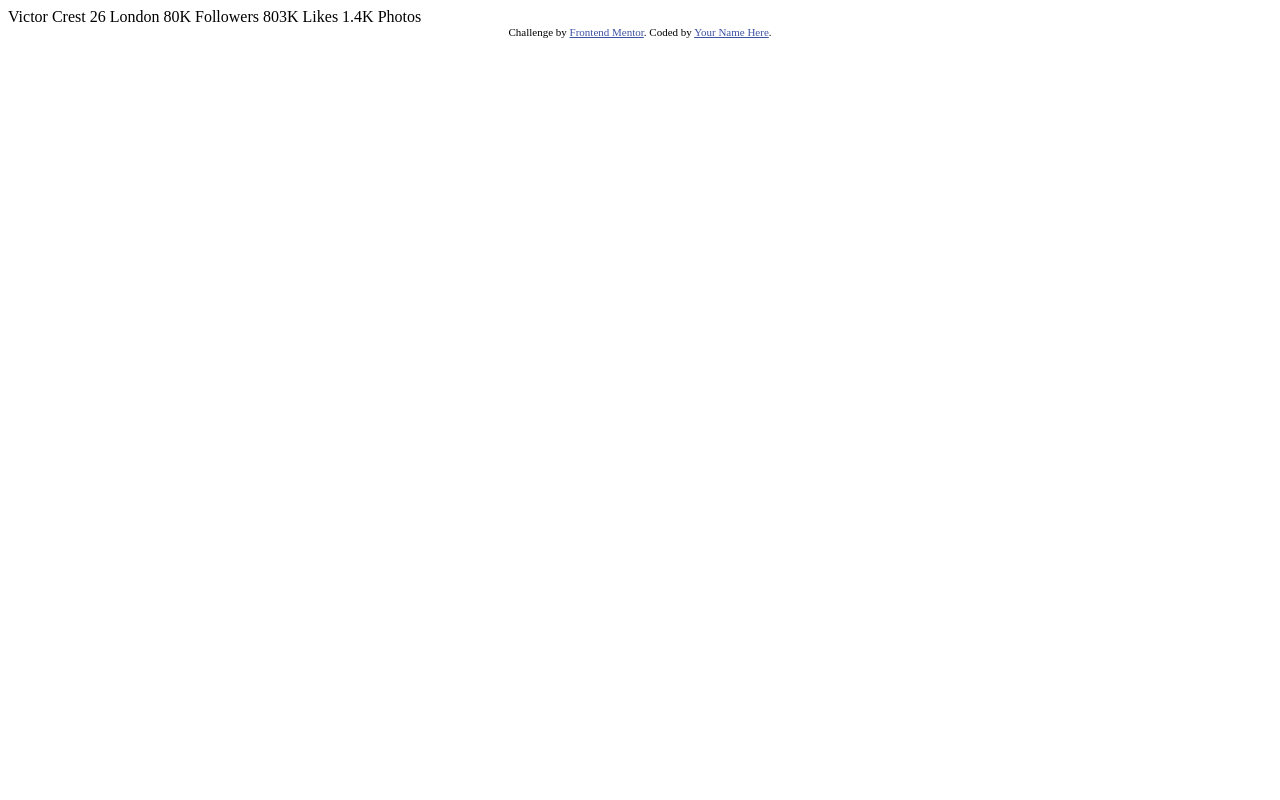
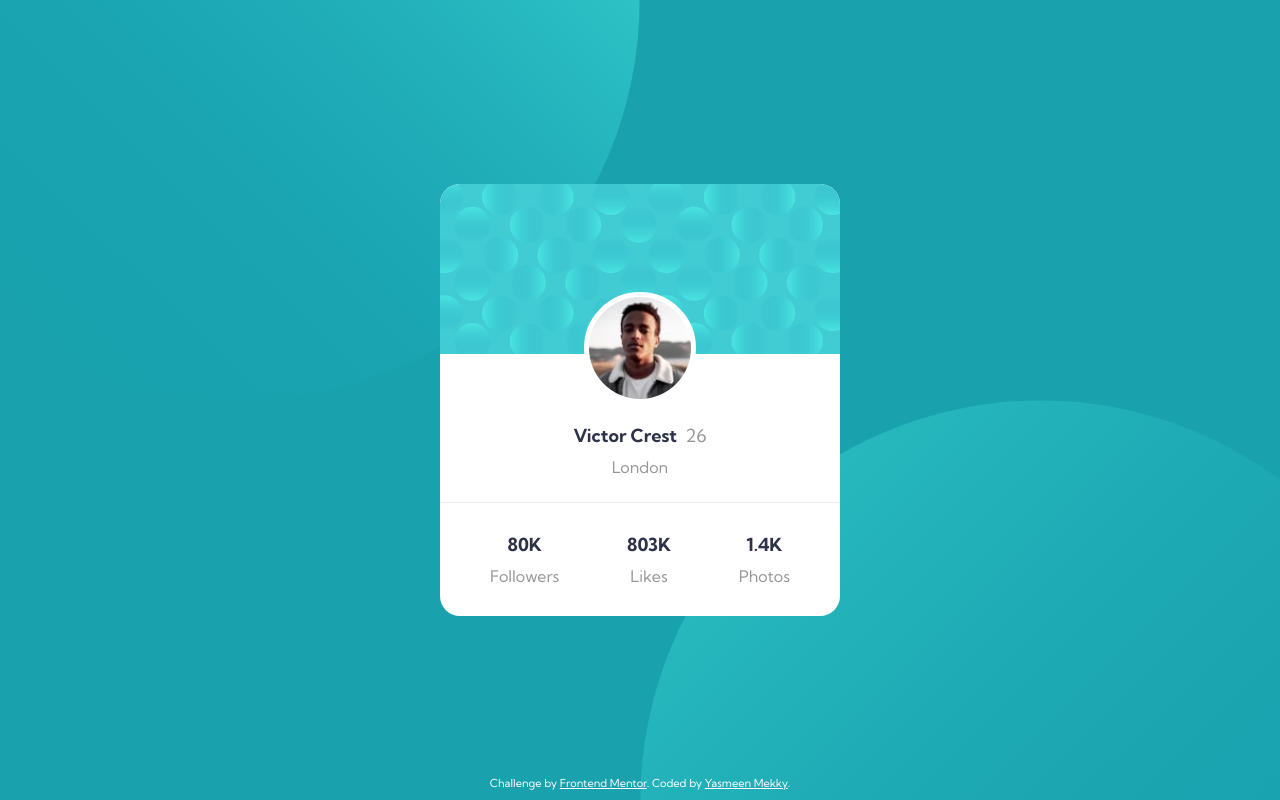
Before and after one commit to ymekky/profile-card-component, a plain HTML site: page index.html in a window 1280 px wide. Drawn offline with Linux system fonts and the light colour scheme.

Commit message:
Completed Profile Card Component

```diff
--- /dev/null
+++ b/index.css
@@ -0,0 +1,108 @@
+@import url('https://fonts.googleapis.com/css2?family=Kumbh+Sans:wght@400;700&display=swap');
+
+* {
+    font-family: 'Kumbh Sans', sans-serif;
+    color: hsl(0, 0%, 59%);
+}
+
+html, body {
+    height: 100%;
+    margin: 0px 0px;
+}
+
+.attribution {
+    font-size: 11px;
+    text-align: center;
+    position: fixed;
+    bottom: 10px;
+    color: white;
+}
+.attribution a {
+    color: white;
+}
+
+.main-background {
+    height: 100%;
+    background-color: hsl(185, 75%, 39%);
+    position: relative;
+    display: flex;
+    align-items: center;
+    justify-content: space-around;
+    overflow: hidden;
+}
+
+.bg-pattern {
+    position: absolute;
+    height: 100%;
+}
+.bg-pattern-top {
+    bottom: 50%;
+    right: 50%;
+}
+
+.bg-pattern-bottom {
+    top: 50%;
+    left: 50%;
+}
+
+.profile-card {
+    position:absolute;
+    height: auto;
+    max-height: 100%;
+    width: 25em;
+    max-width: 90%;
+    background-color: white;
+    border-radius: 20px;
+}
+
+.profile-card-header {
+    background-image: url(./images/bg-pattern-card.svg);
+    background-size: cover;
+    height: 170px;
+    position: relative;
+    display: flex;
+    justify-content: center;
+    border-top-left-radius: 20px;
+    border-top-right-radius: 20px;
+}
+
+.profile-pic {
+    position: absolute;
+    height: 60%;
+    bottom: -50px;
+    border-radius: 50%;
+    border: 5px solid white;
+    background-color: white;
+}
+
+.name {
+    display: block;
+    margin-top: 70px;
+    padding-bottom: 25px;
+    margin-bottom: 30px;
+    border-bottom: thin solid hsla(0, 0%, 59%, 0.2);
+    text-align: center;
+}
+
+.row {
+    margin-left: 50px;
+    margin-right: 50px;
+    padding-bottom: 30px;
+    display: flex;
+    justify-content: space-between;
+}
+
+.col {
+    text-align: center;
+}
+
+.large {
+    font-size: 18px;
+    display: block;
+    margin-bottom: 10px;
+}
+
+.bold {
+    font-weight: 700;
+    color: hsl(229, 23%, 23%);
+}
--- a/index.html
+++ b/index.html
@@ -5,31 +5,58 @@
   <meta name="viewport" content="width=device-width, initial-scale=1.0"> <!-- displays site properly based on user's device -->
 
   <link rel="icon" type="image/png" sizes="32x32" href="./images/favicon-32x32.png">
-
+  <link rel="stylesheet" href="index.css">
   <title>Frontend Mentor | Profile card component</title>
 
-  <!-- Feel free to remove these styles or customise in your own stylesheet 👍 -->
-  <style>
-    .attribution { font-size: 11px; text-align: center; }
-    .attribution a { color: hsl(228, 45%, 44%); }
-  </style>
 </head>
 <body>
-  Victor Crest
-  26
+  <div class="main-background">
+    <img src="./images/bg-pattern-top.svg" class="bg-pattern bg-pattern-top">
+    <img src="./images/bg-pattern-bottom.svg" class="bg-pattern bg-pattern-bottom">
+
+    <div class="profile-card">
+      <div class="profile-card-header">
+        <img class="profile-pic" src="images/image-victor.jpg">
+      </div>
+
+      <div class="name">
+      <span class="large">
+        <span class="bold">Victor Crest</span>
+        &nbsp;26
+      </span>
       London
+      </div>
 
+      <div class="row">
+        <span class="col">
+          <span class="large bold">
           80K
+          </span>
           Followers
+        </span>
 
+      <span class="col">
+        <span class="large bold">
         803K
+        </span>
         Likes
+      </span>
 
+      <span class="col">
+        <span class="large bold">
         1.4K
+        </span>
         Photos
+      </span>
+
+      </div>
+    </div>
+
     <div class="attribution">
       Challenge by <a href="https://www.frontendmentor.io?ref=challenge" target="_blank">Frontend Mentor</a>.
-    Coded by <a href="#">Your Name Here</a>.
+      Coded by <a href="#">Yasmeen Mekky</a>.
     </div>
+  </div>
+
 </body>
 </html>
```
Lines whose indentation alone changed are shown as unchanged.
